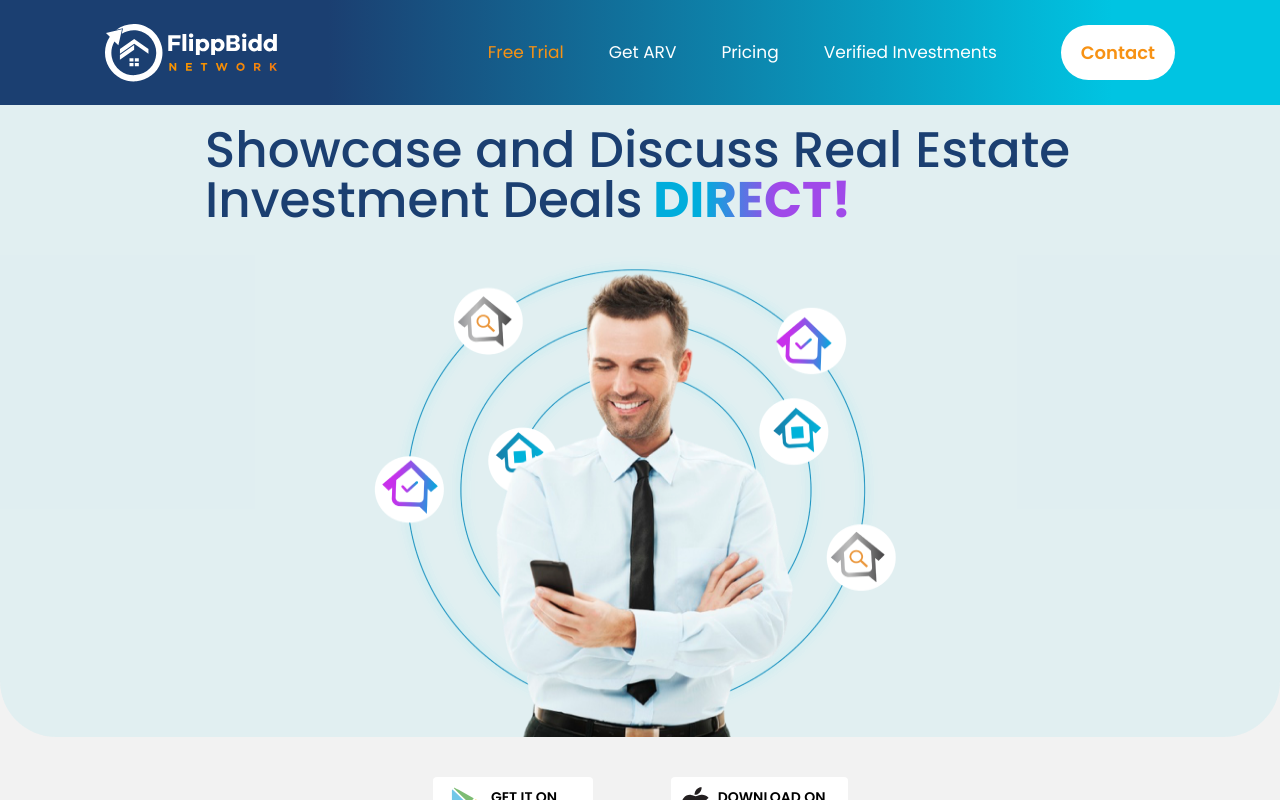
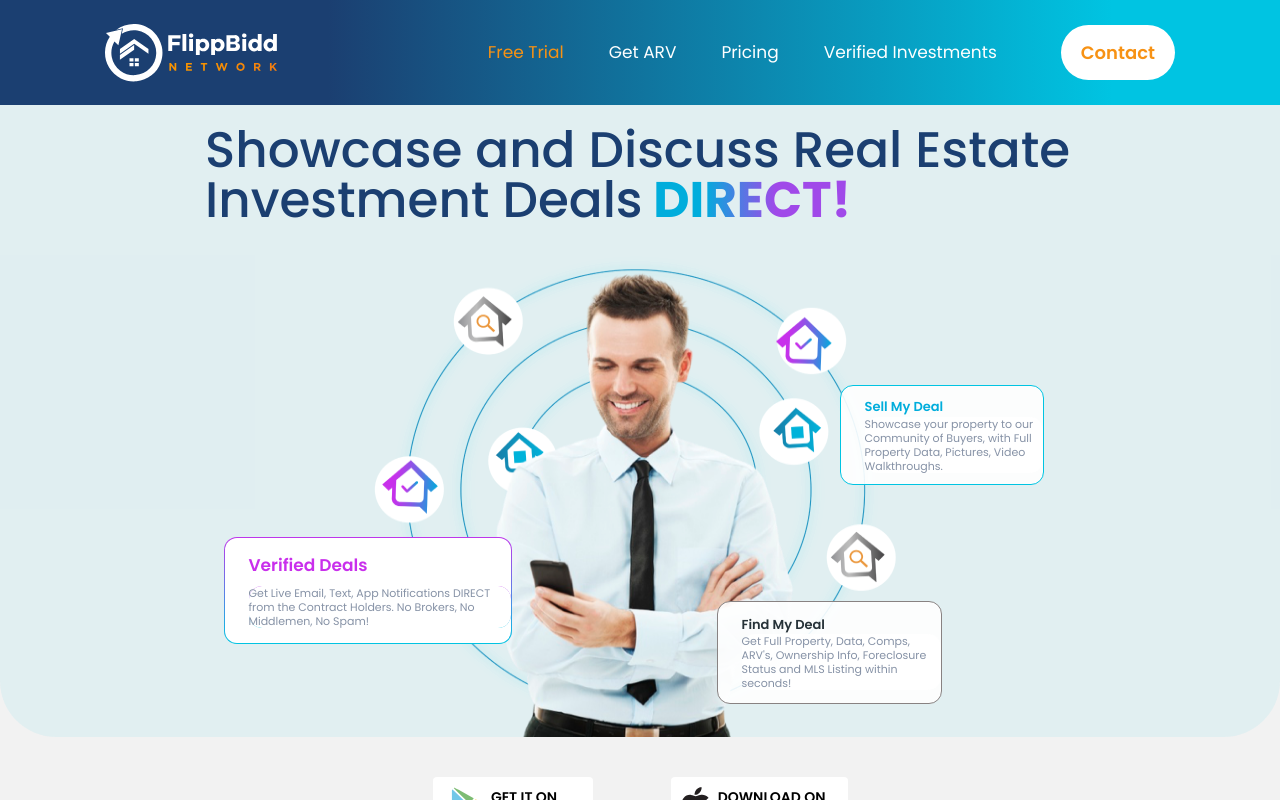
Before and after one commit to fjkun06/FlippBid, a Next.js app: page / in a window 1280 px wide. Built offline with nearby package versions, Linux system fonts and the light colour scheme.

Commit message:
header complete

```diff
--- /dev/null
+++ b/src/components/cards/header/index.tsx
@@ -0,0 +1,56 @@
+import React from "react";
+import { IHeaderCard } from "./interface";
+import Text from "components/text";
+
+const HeaderCard: React.FC<IHeaderCard> = ({
+  title,
+  description,
+  borderColor,
+  className,
+}) => {
+  const borders = {
+    grey: "border-grey2",
+    secondary: "border-secondary",
+    gradient: "border-transparent",
+  };
+  const textColors = {
+    grey: "text-grey1 text-[13px]",
+    secondary: "text-blue2 text-[13px]",
+    gradient: "text-pink text-[13px] lg:text-[17px]",
+  };
+  const backgrounds = {
+    grey: "lg:bg-[#ffffffe6]",
+    secondary: "lg:bg-[#ffffffe6]",
+    gradient: "lg:bg-gradient-header-card",
+  };
+
+  const isGradient = borderColor === "gradient";
+  return (
+    <div
+      className={`w-[156px] sm:w-[288px] ${backgrounds[borderColor]} bg-transparent  border-0 lg:border-[1px] h-[75px] sm:h-[107px]  ${borders[borderColor]} absolute flex justify-center flex-col py-[14px] p-0 lg:pl-6 rounded-[13px] ${className}`}
+      style={{
+        backgroundOrigin: isGradient ? "padding-box, border-box" : "",
+        backgroundClip: isGradient ? "padding-box, border-box" : "",
+      }}
+    >
+      <Text
+        text={title}
+        type="h4"
+        className={`${isGradient ? "self-start" : "self-end"} lg:self-auto ${
+          textColors[borderColor]
+        } font-semibold  `}
+      />
+      <Text
+        text={description}
+        className={`text-[8px] sm:text-[11px] p-2 sm:px-[10px] sm:py-4 lg:p-0 text-[#8692A6] leading-[11px] sm:leading-[14px] border-[1px] lg:!border-none rounded-[8px] sm:rounded-[13px] ${borders[borderColor]}`}
+        style={{
+          background: isGradient
+            ? "linear-gradient(#ffffff, #ffffff) padding-box,linear-gradient(to bottom, #BE36EB, #00C4E2) border-box"
+            : "#ffffffe6",
+        }}
+      />
+    </div>
+  );
+};
+
+export default HeaderCard;
--- /dev/null
+++ b/src/components/cards/header/interface.tsx
@@ -0,0 +1,6 @@
+export interface IHeaderCard{
+  title: string;
+  description: string;
+  className: string;
+borderColor: "grey"|"secondary"|"gradient";
+}
--- a/src/components/index.tsx
+++ b/src/components/index.tsx
@@ -1,4 +1,5 @@
 export {default as Navbar} from './navbar';
+export {default as HeaderCard} from './cards/header';
 export { default as Footer } from './footer';
 export { default as Text } from './text';
 export { default as Button } from './button';
--- a/src/screens/home/Header.tsx
+++ b/src/screens/home/Header.tsx
@@ -1,4 +1,4 @@
-import { StoreButton, Text } from "components";
+import { HeaderCard, StoreButton, Text } from "components";
 import { stores } from "components/footer/data";
 import Image from "next/image";
 import React from "react";
@@ -20,7 +20,7 @@ const Header = () => {
               type="span"
             />
           </div>
-          <div className="">
+          <div className="relative">
             <Image
               priority
               className="aspect-auto w-[328px] sm:w-[643px] h-[272px] sm:h-[512px]"
@@ -29,6 +29,24 @@ const Header = () => {
               height={532}
               quality={100}
               alt="man-sorrounded-by-orbits"
+            />
+            <HeaderCard
+              className="-right-[26px] sm:right-[20px] lg-right-[33px] bottom-1 sm:bottom-[33px] !w-[147px] sm:!w-[225px] !h-[76px] sm:!h-[103px]"
+              title="Find My Deal"
+              description="Get Full Property, Data, Comps, ARV's, Ownership Info, Foreclosure Status and MLS Listing within seconds!"
+              borderColor="grey"
+            />
+            <HeaderCard
+              className="-right-[31px] sm:right-[14px] top-[70px] lg:-right-[82px] sm:top-[160px] !w-[138px] !h-[76px] sm:!w-[204px] sm:!h-[100px]"
+              title="Sell My Deal"
+              description="Showcase your property to our Community of Buyers, with Full Property Data, Pictures, Video Walkthroughs."
+              borderColor="secondary"
+            />
+            <HeaderCard
+              className="lg:!gap-2 -left-8 sm:left-[35px] lg:-left-[95px] bottom-1 sm:bottom-[33px] lg:bottom-[93px]"
+              title="Verified Deals"
+              description="Get Live Email, Text, App Notifications DIRECT from the Contract Holders. No Brokers, No Middlemen, No Spam!"
+              borderColor="gradient"
             />
           </div>
         </div>
--- a/tailwind.config.ts
+++ b/tailwind.config.ts
@@ -10,6 +10,7 @@ const config: Config = {
       backgroundImage: (theme) => ({
         'gradient-primary': `linear-gradient(270deg, #00c4e2 13.09%, #1B3F71 74.33%)`,
         'gradient-header': `linear-gradient(270deg, #A049E9 36.04%, #00ADDC 70.91%)`,
+        'gradient-header-card': `linear-gradient(rgb(255, 255, 255), rgb(255, 255, 255)), linear-gradient(rgb(190, 54, 235), rgb(0, 196, 226))`,
       })
       ,
       colors: {
@@ -17,7 +18,11 @@ const config: Config = {
         secondary: "#00c4e2",
         orange: "#F79214",
         grey: "#979797",
-        blue1:"rgba(0, 196, 226, 0.07)"
+        grey1: "#263238",
+        grey2: "#888282",
+        blue1:"rgba(0, 196, 226, 0.07)",
+        blue2:"#00ADDC",
+        pink:"#C92FEC",
       },
       fontFamily: {
         'poppins': ['Poppins', 'sans-serif']
```
